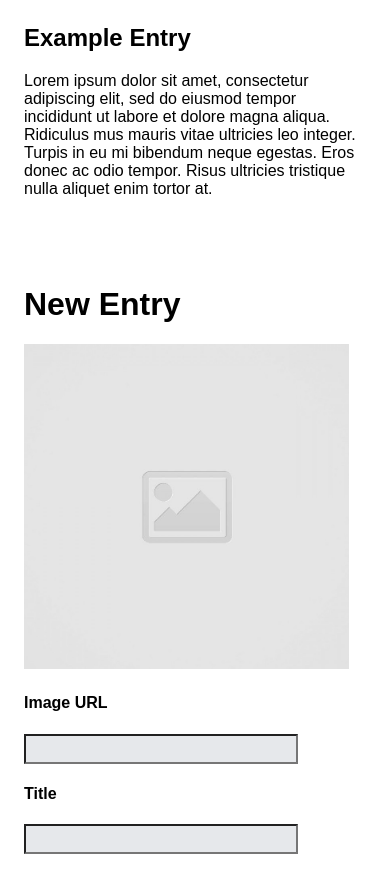
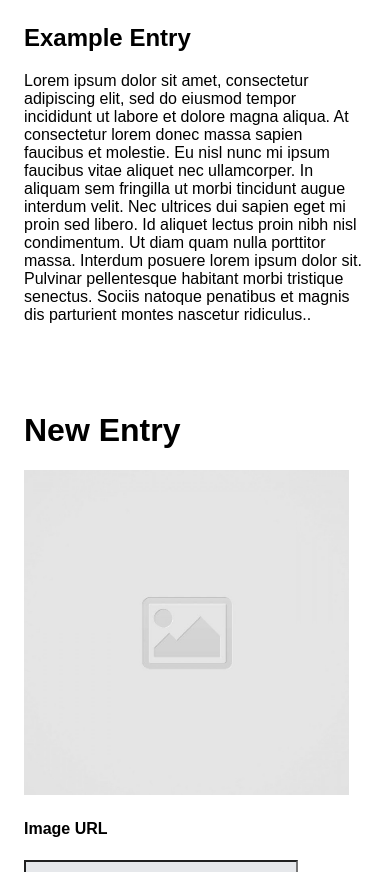
Before and after one commit to JanelleGatmaitan/code-journal, a website: page index.html in a window 390 px wide. Shown: the part 1073-1945 px from the top of the page. Drawn offline with Linux system fonts and the light colour scheme.

Commit message:
Check that the entries list looks good on both mobile and desktop screens. #2

```diff
--- a/index.html
+++ b/index.html
@@ -53,11 +53,12 @@
           </div>
           <div class="column-half">
             <h2 class="entry-title">Example Entry</h2>
-            <p class="entry-text">Lorem ipsum dolor sit amet, consectetur adipiscing elit, sed do eiusmod tempor incididunt ut
-              labore et dolore magna
-              aliqua. Ridiculus mus mauris vitae ultricies leo integer. Turpis in eu mi bibendum neque egestas. Eros donec ac
-              odio
-              tempor. Risus ultricies tristique nulla aliquet enim tortor at.</p>
+            <p class="entry-text">Lorem ipsum dolor sit amet, consectetur adipiscing elit, sed do eiusmod tempor incididunt ut labore et dolore magna
+            aliqua. At consectetur lorem donec massa sapien faucibus et molestie. Eu nisl nunc mi ipsum faucibus vitae aliquet nec
+            ullamcorper. In aliquam sem fringilla ut morbi tincidunt augue interdum velit. Nec ultrices dui sapien eget mi proin sed
+            libero. Id aliquet lectus proin nibh nisl condimentum. Ut diam quam nulla porttitor massa. Interdum posuere lorem ipsum
+            dolor sit. Pulvinar pellentesque habitant morbi tristique senectus. Sociis natoque penatibus et magnis dis parturient
+            montes nascetur ridiculus..</p>
           </div>
         </div>
       </li>
```
